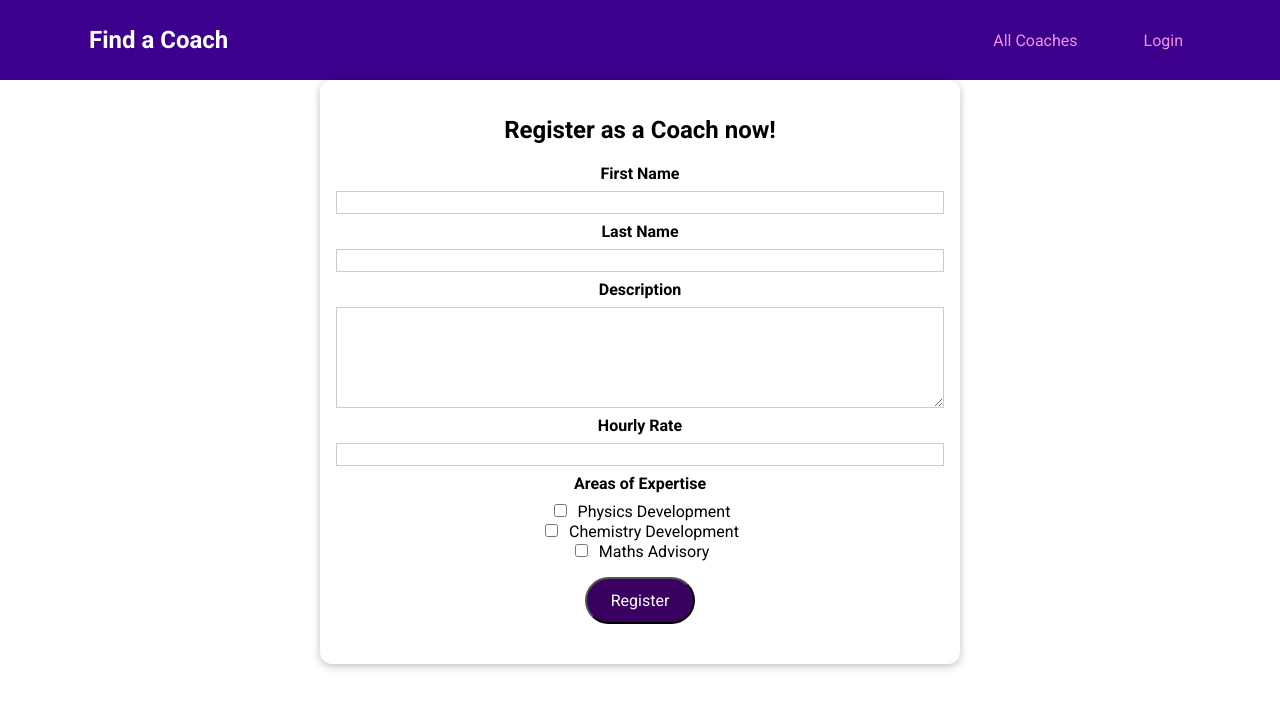
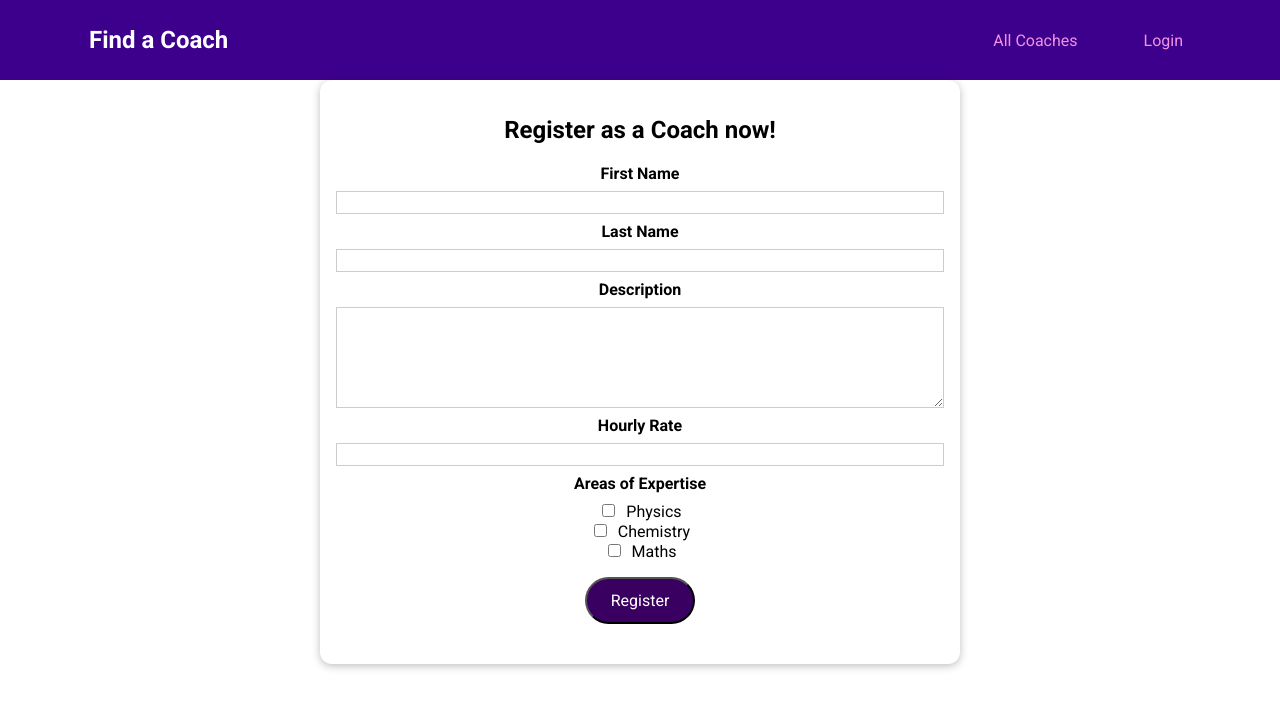
Before and after one commit to me-no-coder/tutor-explorer, a Vue app in the folder main-prj-01-starting-setup/: page /register in a window 1280 px wide. Shown: the top 708 px of the page. Built offline with nearby package versions, Linux system fonts and the light colour scheme; sample sign-in values are in the browser's storage.

Commit message:
Made major CSS styling changes.

```diff
--- a/main-prj-01-starting-setup/src/components/coaches/CoachForm.vue
+++ b/main-prj-01-starting-setup/src/components/coaches/CoachForm.vue
@@ -24,15 +24,15 @@
             <h3>Areas of Expertise</h3>
             <div>
                 <input type="checkbox" id="Physics" value="Physics" v-model="areas.val" @blur="clearValidity('areas')" >
-                <label for="Physics">Physics Development</label>
+                <label for="Physics">Physics</label>
             </div>
             <div>
                 <input type="checkbox" id="Chemistry" value="Chemistry" v-model="areas.val" @blur="clearValidity('areas')">
-                <label for="Chemistry">Chemistry Development</label>
+                <label for="Chemistry">Chemistry</label>
             </div>
             <div>
                 <input type="checkbox" id="Maths" value="Maths" v-model="areas.val" @blur="clearValidity('areas')">
-                <label for="Maths">Maths Advisory</label>
+                <label for="Maths">Maths</label>
                 <p v-if="!areas.isValid">At least one skill must be selected.</p>
             </div>
             <p v-if="!formIsValid">Please fix the above errors and submit again...</p>
--- a/main-prj-01-starting-setup/src/pages/coaches/CoachesList.vue
+++ b/main-prj-01-starting-setup/src/pages/coaches/CoachesList.vue
@@ -127,10 +127,12 @@ export default{
 
     }
     .bg{
-        background-image: linear-gradient(rgba(0,0,0,0.3),rgba(0,0,0,0.3)),url("bgimage.jpg");
+        background-image: linear-gradient(rgba(255, 168, 236, 0.726), rgba(148, 230, 255, 0.979)),url("bgimage.jpg");
+        /* background-position: center; */
         background-repeat: no-repeat;
-        background-position: center center;
+        background-attachment: fixed;
         background-size: cover;
+        padding: 100px;
     }
     ul {
     list-style: none;
```
Also changed, not shown: main-prj-01-starting-setup/src/pages/coaches/bgimage.jpg.
